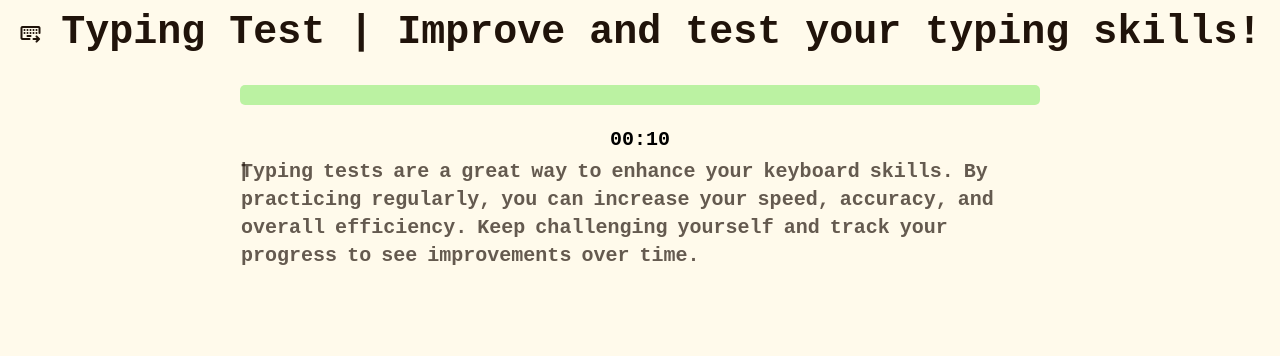
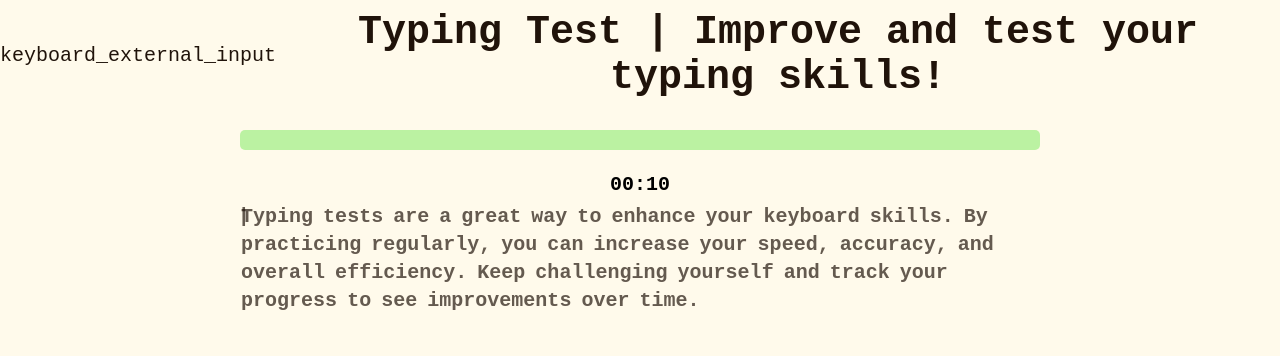
Before and after one commit to JoseDaVilla/Typing-test-js, a plain HTML site: page index.html in a window 1280 px wide. Drawn offline with nearby package versions, Linux system fonts and the light colour scheme.

Commit message:
removed unused icon

```diff
--- a/index.html
+++ b/index.html
@@ -6,14 +6,13 @@
     <link rel="stylesheet" href="styles.css">
     <title>Typing test - Improve and test your typing skills!</title>
 
-    <link rel="stylesheet" href="https://fonts.googleapis.com/css2?family=Material+Symbols+Rounded:opsz,wght,FILL,GRAD@20..48,100..700,0..1,-50..200" />
+    <!-- <link rel="stylesheet" href="https://fonts.googleapis.com/css2?family=Material+Symbols+Rounded:opsz,wght,FILL,GRAD@20..48,100..700,0..1,-50..200" /> -->
     <link rel="icon" type="image/x-icon" href="/assets/favicon.ico">
 
 
 </head>
 <body>
     <header>
-        <span class="material-symbols-rounded">
             keyboard_external_input
             </span>
         <h1>Typing Test | Improve and test your typing skills! </h1>
```
